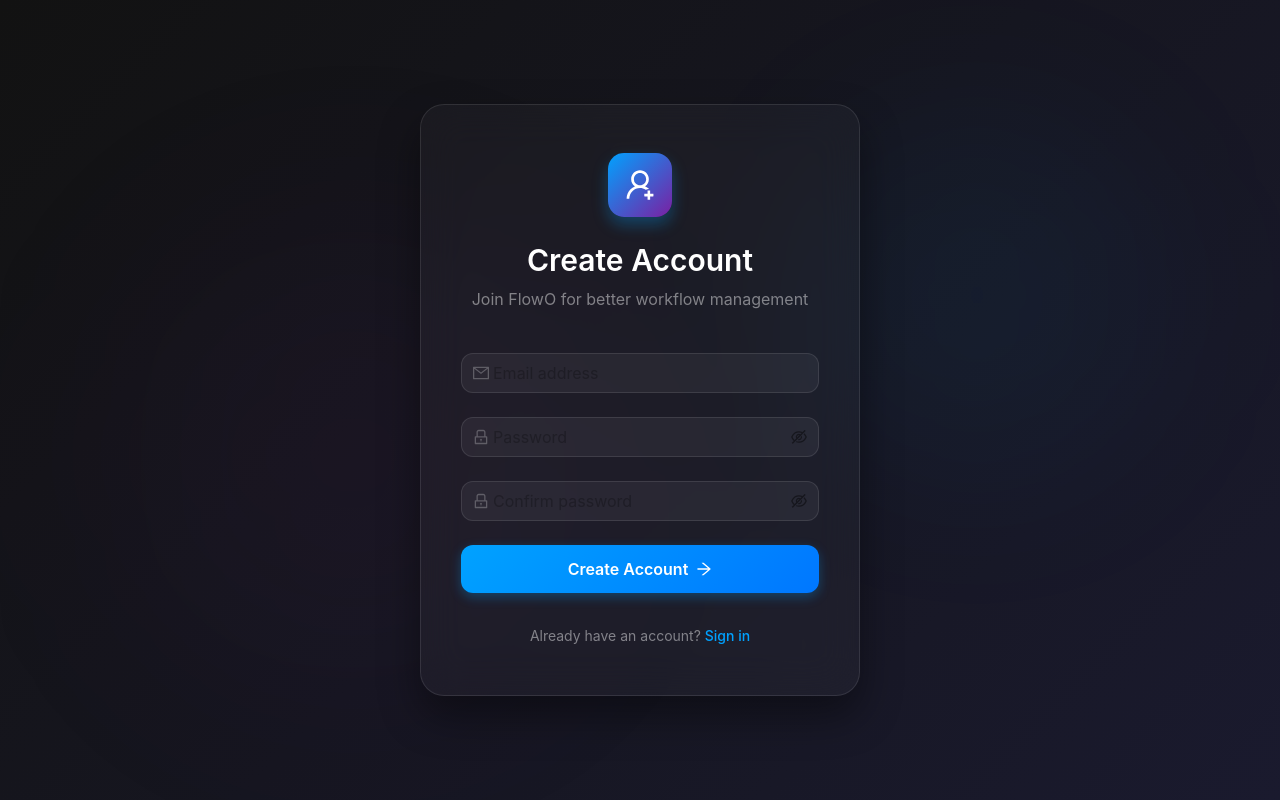
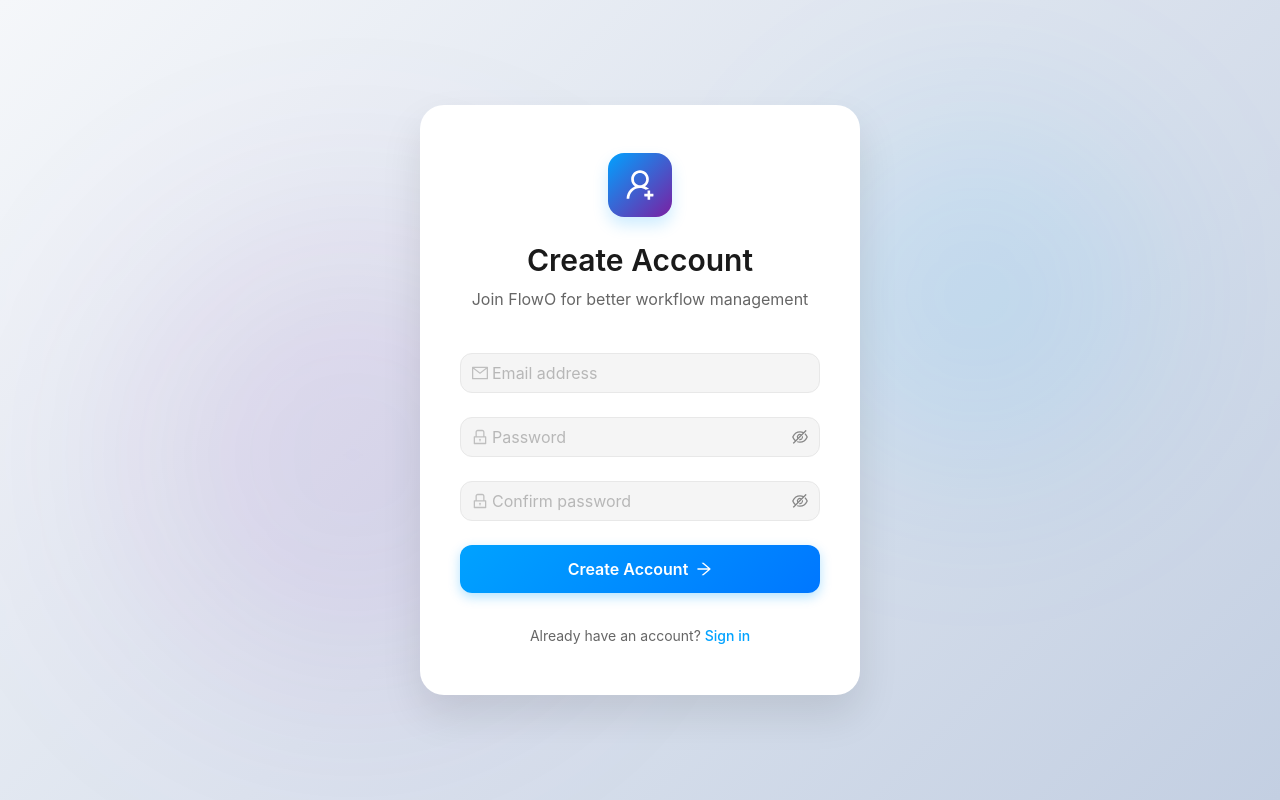
Before and after one commit to zhanghaomiao/flowo, a React (Vite) app in the folder frontend/: page /register in a window 1280 px wide. Built offline with nearby package versions, Linux system fonts and the light colour scheme.

Commit message:
feat: Add user name column to the initial user table migration and update the registration page UI to a light theme.

```diff
--- a/frontend/src/routes/register.tsx
+++ b/frontend/src/routes/register.tsx
@@ -1,9 +1,13 @@
-import { useNavigate, Link } from '@tanstack/react-router';
-import { createFileRoute } from '@tanstack/react-router';
-import { Form, Input, Button, Card, message, Typography, Divider } from 'antd';
-import { LockOutlined, MailOutlined, UserAddOutlined, ArrowRightOutlined } from '@ant-design/icons';
+import { registerRegisterMutation } from '@/client/@tanstack/react-query.gen';
+import {
+  ArrowRightOutlined,
+  LockOutlined,
+  MailOutlined,
+  UserAddOutlined,
+} from '@ant-design/icons';
 import { useMutation } from '@tanstack/react-query';
-import { registerRegisterMutation } from '@/client/@tanstack/react-query.gen';
+import { Link, createFileRoute, useNavigate } from '@tanstack/react-router';
+import { Button, Card, Form, Input, Typography, message } from 'antd';
 
 const { Title, Text } = Typography;
 
@@ -32,54 +36,60 @@ function RegisterComponent() {
   };
 
   return (
-    <div style={{
+    <div
+      style={{
         height: '100vh',
         width: '100%',
         display: 'flex',
         justifyContent: 'center',
         alignItems: 'center',
-      background: 'linear-gradient(135deg, #121212 0%, #1a1a2e 100%)',
+        background: 'linear-gradient(135deg, #f5f7fa 0%, #c3cfe2 100%)',
         overflow: 'hidden',
         position: 'fixed',
         top: 0,
         left: 0,
-      zIndex: 1000
-    }}>
+        zIndex: 1000,
+      }}
+    >
       {/* Background decorative elements */}
-      <div style={{
+      <div
+        style={{
           position: 'absolute',
           top: '15%',
           right: '10%',
           width: '350px',
           height: '350px',
-        background: 'rgba(0, 162, 255, 0.05)',
+          background: 'rgba(0, 162, 255, 0.1)',
           borderRadius: '50%',
           filter: 'blur(90px)',
-      }} />
-      <div style={{
+        }}
+      />
+      <div
+        style={{
           position: 'absolute',
           bottom: '15%',
           left: '10%',
           width: '450px',
           height: '450px',
-        background: 'rgba(123, 31, 162, 0.05)',
+          background: 'rgba(123, 31, 162, 0.1)',
           borderRadius: '50%',
           filter: 'blur(110px)',
-      }} />
+        }}
+      />
 
       <Card
         style={{
           width: 440,
           borderRadius: 24,
-          border: '1px solid rgba(255, 255, 255, 0.1)',
-          background: 'rgba(255, 255, 255, 0.03)',
-          backdropFilter: 'blur(20px)',
-          boxShadow: '0 20px 40px rgba(0,0,0,0.4)',
+          border: 'none',
+          background: '#ffffff',
+          boxShadow: '0 20px 40px rgba(0,0,0,0.1)',
         }}
         bodyStyle={{ padding: '48px 40px' }}
       >
         <div style={{ textAlign: 'center', marginBottom: 40 }}>
-          <div style={{
+          <div
+            style={{
               width: 64,
               height: 64,
               background: 'linear-gradient(135deg, #00A2FF 0%, #7B1FA2 100%)',
@@ -88,12 +98,20 @@ function RegisterComponent() {
               display: 'flex',
               justifyContent: 'center',
               alignItems: 'center',
-            boxShadow: '0 8px 16px rgba(0, 162, 255, 0.3)'
-          }}>
+              boxShadow: '0 8px 16px rgba(0, 162, 255, 0.2)',
+            }}
+          >
             <UserAddOutlined style={{ color: 'white', fontSize: 32 }} />
           </div>
-          <Title level={2} style={{ color: 'white', marginBottom: 8, marginTop: 0 }}>Create Account</Title>
-          <Text style={{ color: 'rgba(255,255,255,0.45)', fontSize: 16 }}>Join FlowO for better workflow management</Text>
+          <Title
+            level={2}
+            style={{ color: '#1a1a1a', marginBottom: 8, marginTop: 0 }}
+          >
+            Create Account
+          </Title>
+          <Text style={{ color: '#666666', fontSize: 16 }}>
+            Join FlowO for better workflow management
+          </Text>
         </div>
 
         <Form
@@ -104,31 +122,37 @@ function RegisterComponent() {
         >
           <Form.Item
             name="email"
-            rules={[{ required: true, message: 'Email is required' }, { type: 'email', message: 'Enter a valid email' }]}
+            rules={[
+              { required: true, message: 'Email is required' },
+              { type: 'email', message: 'Enter a valid email' },
+            ]}
           >
             <Input
-              prefix={<MailOutlined style={{ color: 'rgba(255,255,255,0.25)' }} />}
+              prefix={<MailOutlined style={{ color: '#bfbfbf' }} />}
               placeholder="Email address"
               style={{
-                background: 'rgba(255,255,255,0.05)',
-                border: '1px solid rgba(255,255,255,0.1)',
-                color: 'white',
-                borderRadius: 12
+                background: '#f5f5f5',
+                border: '1px solid #e8e8e8',
+                color: '#333',
+                borderRadius: 12,
               }}
             />
           </Form.Item>
           <Form.Item
             name="password"
-            rules={[{ required: true, message: 'Password is required' }, { min: 8, message: 'Minimum 8 characters' }]}
+            rules={[
+              { required: true, message: 'Password is required' },
+              { min: 8, message: 'Minimum 8 characters' },
+            ]}
           >
             <Input.Password
-              prefix={<LockOutlined style={{ color: 'rgba(255,255,255,0.25)' }} />}
+              prefix={<LockOutlined style={{ color: '#bfbfbf' }} />}
               placeholder="Password"
               style={{
-                background: 'rgba(255,255,255,0.05)',
-                border: '1px solid rgba(255,255,255,0.1)',
-                color: 'white',
-                borderRadius: 12
+                background: '#f5f5f5',
+                border: '1px solid #e8e8e8',
+                color: '#333',
+                borderRadius: 12,
               }}
             />
           </Form.Item>
@@ -148,13 +172,13 @@ function RegisterComponent() {
             ]}
           >
             <Input.Password
-              prefix={<LockOutlined style={{ color: 'rgba(255,255,255,0.25)' }} />}
+              prefix={<LockOutlined style={{ color: '#bfbfbf' }} />}
               placeholder="Confirm password"
               style={{
-                background: 'rgba(255,255,255,0.05)',
-                border: '1px solid rgba(255,255,255,0.1)',
-                color: 'white',
-                borderRadius: 12
+                background: '#f5f5f5',
+                border: '1px solid #e8e8e8',
+                color: '#333',
+                borderRadius: 12,
               }}
             />
           </Form.Item>
@@ -172,7 +196,7 @@ function RegisterComponent() {
                 fontWeight: 600,
                 background: 'linear-gradient(135deg, #00A2FF 0%, #0077FF 100%)',
                 border: 'none',
-                boxShadow: '0 4px 12px rgba(0, 162, 255, 0.3)'
+                boxShadow: '0 4px 12px rgba(0, 162, 255, 0.3)',
               }}
             >
               Create Account <ArrowRightOutlined />
@@ -180,8 +204,10 @@ function RegisterComponent() {
           </Form.Item>
 
           <div style={{ textAlign: 'center', marginTop: 32 }}>
-            <Text style={{ color: 'rgba(255,255,255,0.45)' }}>Already have an account?</Text>{' '}
-            <Link to="/login" style={{ color: '#00A2FF', fontWeight: 500 }}>Sign in</Link>
+            <Text style={{ color: '#666666' }}>Already have an account?</Text>{' '}
+            <Link to="/login" style={{ color: '#00A2FF', fontWeight: 500 }}>
+              Sign in
+            </Link>
           </div>
         </Form>
       </Card>
```
Also changed, not shown: 2 other files (tests, documents, lock files or other folders). Lines whose indentation alone changed are shown as unchanged.
